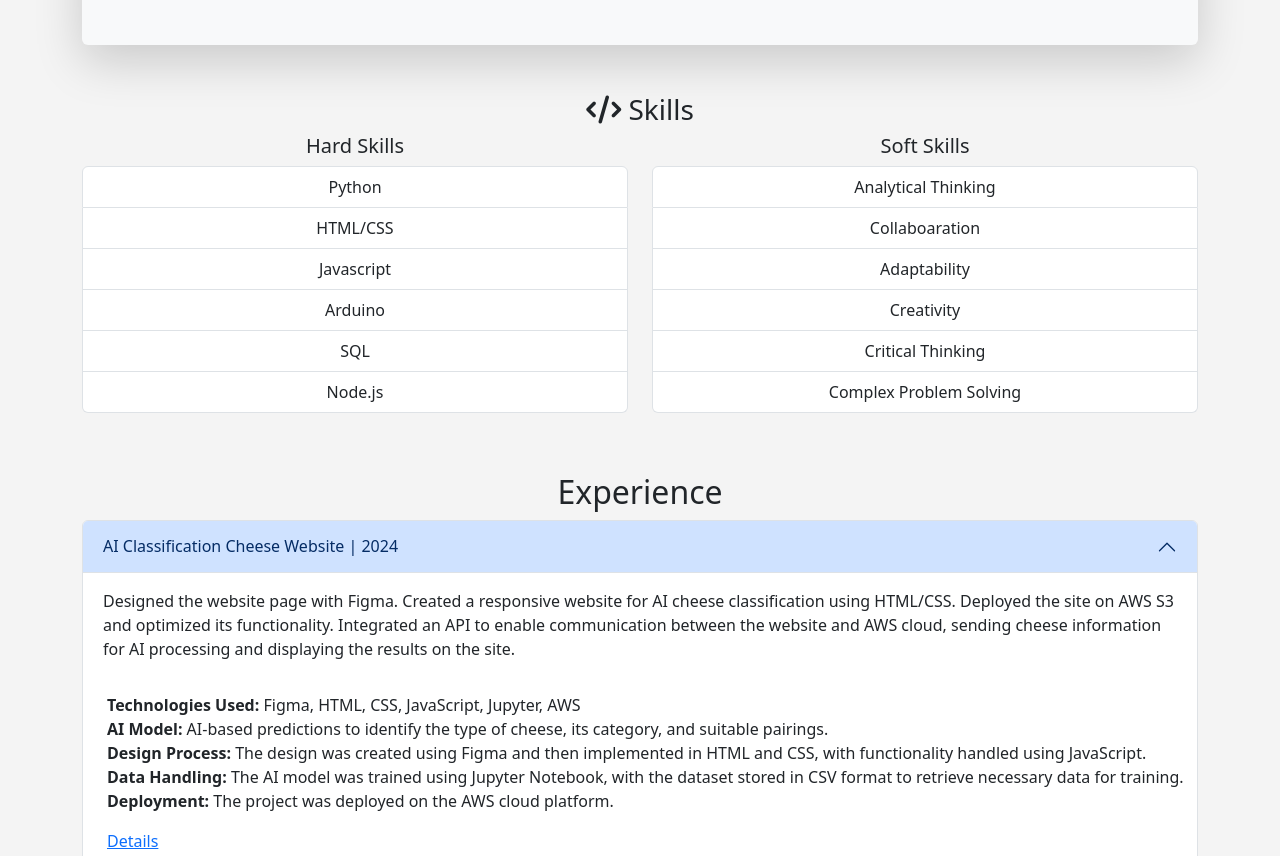
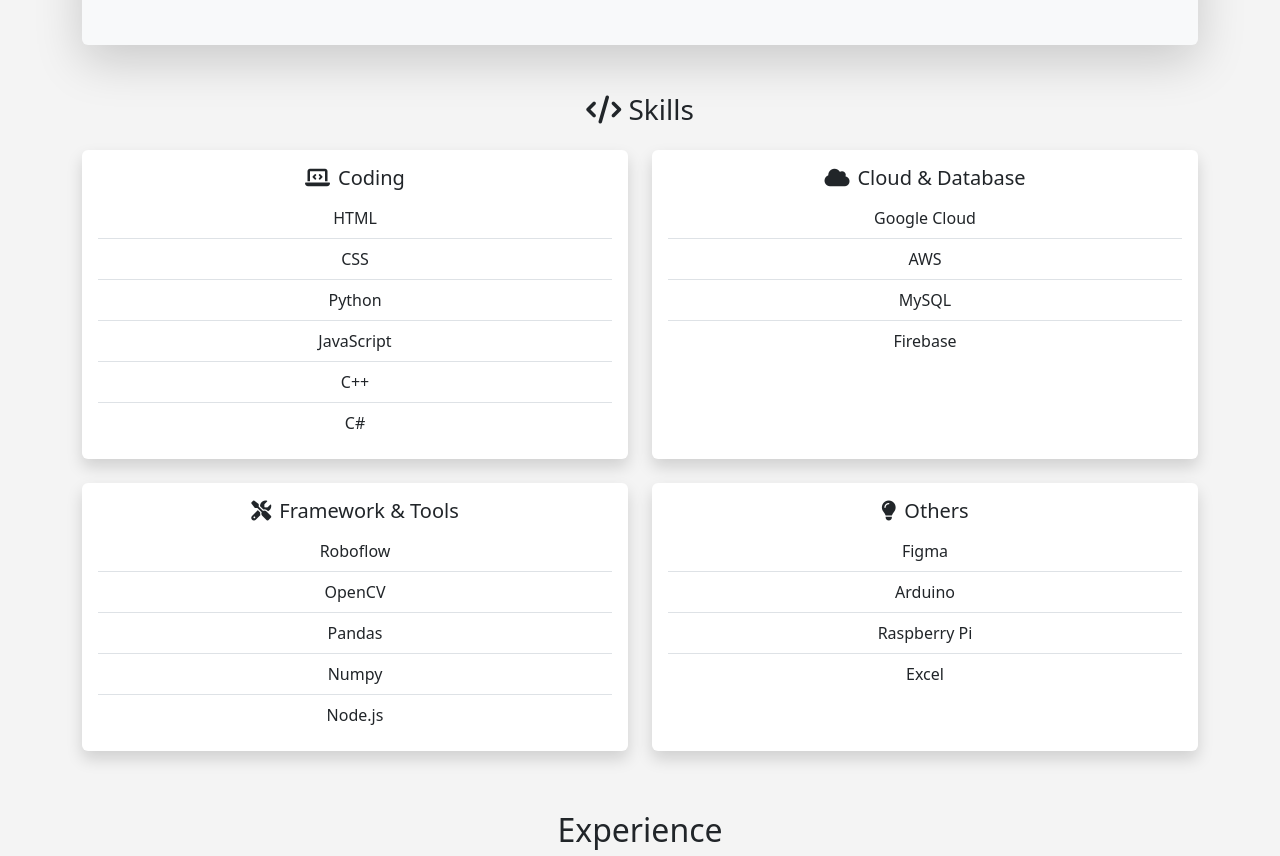
Before and after one commit to lopayahc/resume, a plain HTML site: page index.html in a window 1280 px wide. Shown: the part 1429-2285 px from the top of the page. Drawn offline with nearby package versions, Linux system fonts and the light colour scheme.

Commit message:
Update index.html

```diff
--- a/index.html
+++ b/index.html
@@ -42,23 +42,16 @@
         <div id="profileCarousel" class="carousel slide" data-bs-ride="carousel">
             <div class="carousel-inner">
                 <div class="carousel-item active">
-                    <div class="d-flex justify-content-center">
-                        <img src="img/ne.jpg" class="img-fluid rounded" alt="Chayapol">
-                    </div>
+                    <img src="img/ne.jpg" class="profile-img img-fluid rounded" alt="Chayapol">
                 </div>
                 <div class="carousel-item">
-                    <div class="d-flex justify-content-center">
-                        <img src="img/2.jpg" class="img-fluid rounded" alt="Chayapol">
-                    </div>
+                    <img src="img/2.jpg" class="profile-img img-fluid rounded" alt="Chayapol">
                 </div>
                 <div class="carousel-item">
-                    <div class="d-flex justify-content-center">
-                        <img src="img/mo.jpg" class="img-fluid rounded" alt="Chayapol">
-                    </div>
+                    <img src="img/mo.jpg" class="profile-img img-fluid rounded" alt="Chayapol">
                 </div>
             </div>
         </div>
-
     </header>
 
 
@@ -70,7 +63,7 @@
                 <div class="flex-grow-1 px-4">
                     <h2 class="fw-bold text-primary">Profile</h2>
                     <p class="text-muted">
-                        I have approximately three years of programming experience and a passion for developing efficient solutions and solving problems. Although I may not have extensive professional experience, I am highly committed to continuous learning and improving my technical skills. I am eager to apply my knowledge in IoT and software development, including AI-powered solutions and cloud computing, to real-world projects and enhance my expertise in the ever-evolving tech industry.
+                        A passionate and driven IoT and software developer with a foundation in programming and design. Skilled in creating AI-powered and web-based solutions, with experience in developing functional, user-friendly applications. Possesses knowledge of Python, JavaScript, cloud computing, and more, along with hardware integration using Arduino and Raspberry Pi. Always eager to learn, adapt, and grow in the ever-evolving tech industry
                     </p>
                     <ul class="list-unstyled mt-3">
                         <li><strong>Nickname:</strong> Nemo</li>
@@ -91,32 +84,71 @@
     </div>
 
 
-         <!-- Skills Section -->
+       <!-- Skills Section -->
         <section id="skills" class="container mt-5">
-            <h3 class="text-center"><i class="fas fa-code"></i> Skills</h3>
-            <div class="row text-center">
-                <div class="col-md-6">
-                    <h5>Hard Skills</h5>
-                    <ul class="list-group">
-                        <li class="list-group-item">Python</li>
-                        <li class="list-group-item">HTML/CSS</li>
-                        <li class="list-group-item">Javascript</li>
-                        <li class="list-group-item">Arduino</li>
-                        <li class="list-group-item">SQL</li>
-                        <li class="list-group-item">Node.js</li>
-                    </ul>
+            <h3 class="text-center mb-4"><i class="fas fa-code"></i> Skills</h3>
+            <div class="row g-4">
+                <!-- Coding -->
+                <div class="col-lg-6 col-md-12">
+                    <div class="card shadow border-0 h-100">
+                        <div class="card-body text-center">
+                            <h5 class="card-title"><i class="fas fa-laptop-code me-2"></i>Coding</h5>
+                            <ul class="list-group list-group-flush">
+                                <li class="list-group-item">HTML</li>
+                                <li class="list-group-item">CSS</li>
+                                <li class="list-group-item">Python</li>
+                                <li class="list-group-item">JavaScript</li>
+                                <li class="list-group-item">C++</li>
+                                <li class="list-group-item">C#</li>
+                            </ul>
+                        </div>
+                    </div>
                 </div>
-                <div class="col-md-6">
-                    <h5>Soft Skills</h5>
-                    <ul class="list-group">
-                        <li class="list-group-item">Analytical Thinking</li>
-                        <li class="list-group-item">Collaboaration</li>
-                        <li class="list-group-item">Adaptability</li>
-                        <li class="list-group-item">Creativity</li>
-                        <li class="list-group-item">Critical Thinking</li>
-                        <li class="list-group-item">Complex Problem Solving</li>
-                    </ul>
 
+                <!-- Cloud & Database -->
+                <div class="col-lg-6 col-md-12">
+                    <div class="card shadow border-0 h-100">
+                        <div class="card-body text-center">
+                            <h5 class="card-title"><i class="fas fa-cloud me-2"></i>Cloud & Database</h5>
+                            <ul class="list-group list-group-flush">
+                                <li class="list-group-item">Google Cloud</li>
+                                <li class="list-group-item">AWS</li>
+                                <li class="list-group-item">MySQL</li>
+                                <li class="list-group-item">Firebase</li>
+                            </ul>
+                        </div>
+                    </div>
+                </div>
+
+                <!-- Framework & Tools -->
+                <div class="col-lg-6 col-md-12">
+                    <div class="card shadow border-0 h-100">
+                        <div class="card-body text-center">
+                            <h5 class="card-title"><i class="fas fa-tools me-2"></i>Framework & Tools</h5>
+                            <ul class="list-group list-group-flush">
+                                <li class="list-group-item">Roboflow</li>
+                                <li class="list-group-item">OpenCV</li>
+                                <li class="list-group-item">Pandas</li>
+                                <li class="list-group-item">Numpy</li>
+                                <li class="list-group-item">Node.js</li>
+                            </ul>
+                        </div>
+                    </div>
+                </div>
+
+                <!-- Others -->
+                <div class="col-lg-6 col-md-12">
+                    <div class="card shadow border-0 h-100">
+                        <div class="card-body text-center">
+                            <h5 class="card-title"><i class="fas fa-lightbulb me-2"></i>Others</h5>
+                            <ul class="list-group list-group-flush">
+                                <li class="list-group-item">Figma</li>
+                                <li class="list-group-item">Arduino</li>
+                                <li class="list-group-item">Raspberry Pi</li>
+                                <li class="list-group-item">Excel</li>
+                            </ul>
+                        </div>
+                    </div>
                 </div>
             </div>
         </section>
```
